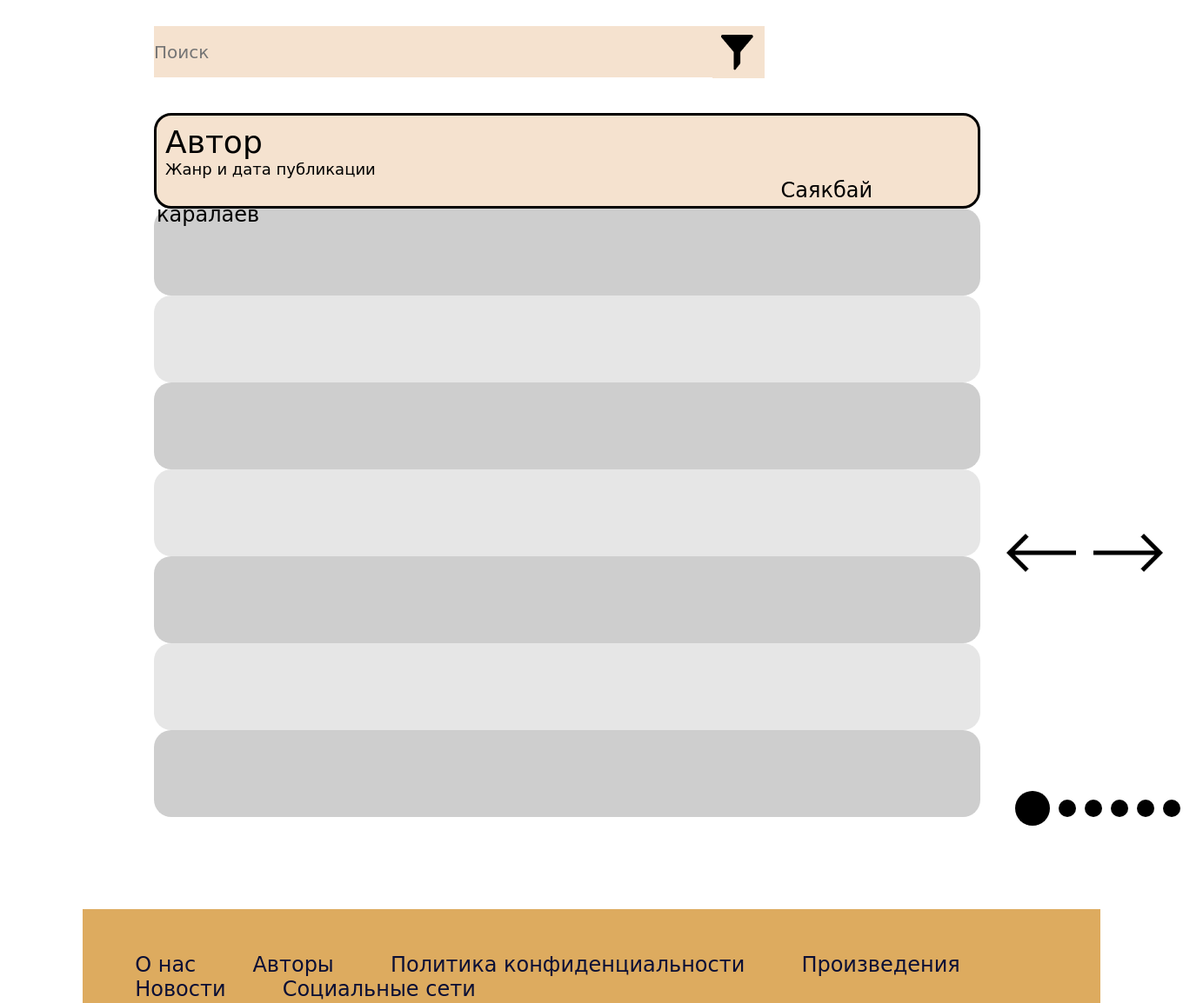
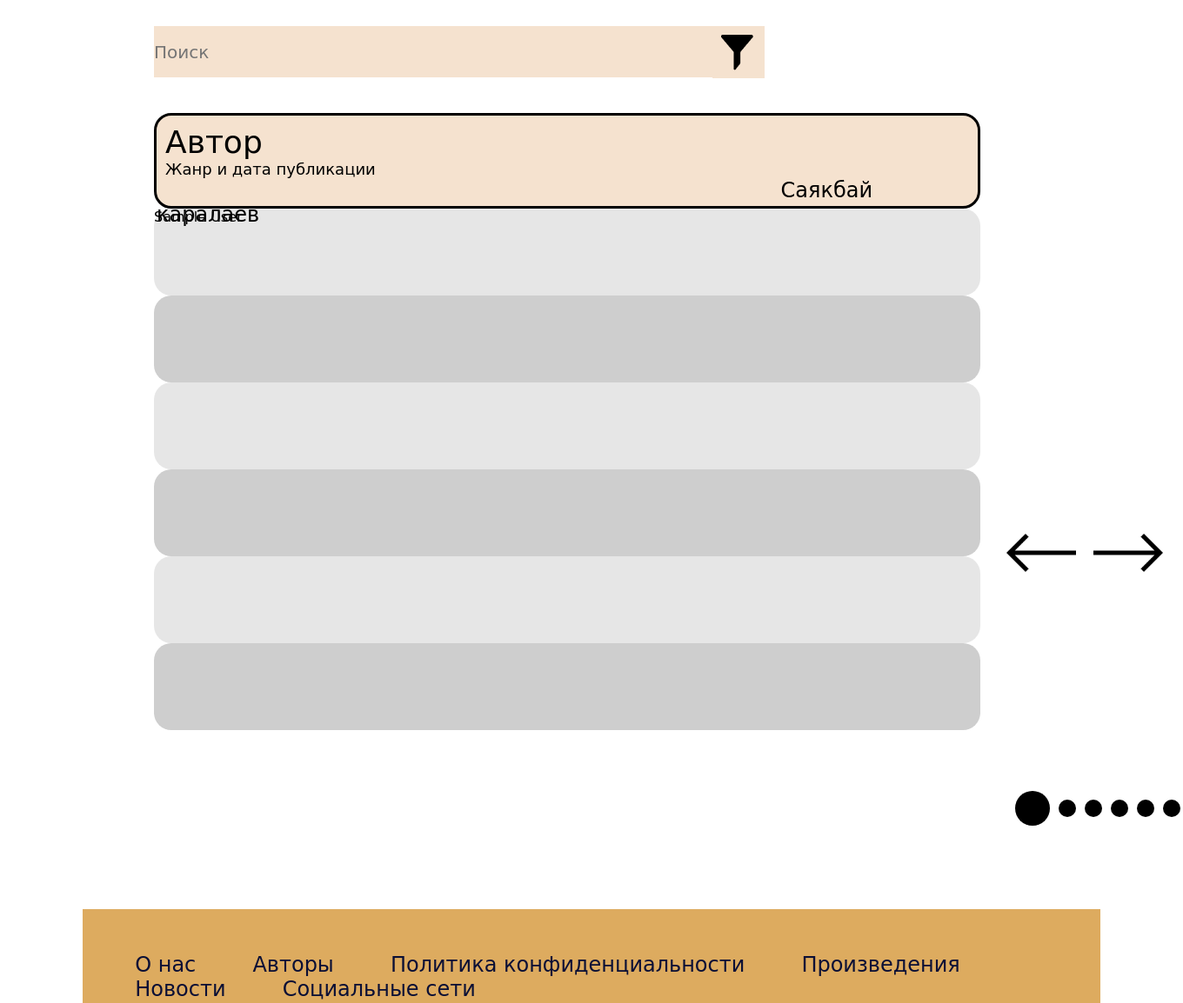
Before and after one commit to v1r7/chygarma, a Django app: template templates/pages/author_list.html in a window 1360 px wide. Shown: the part 2227-3381 px from the top of the page at 87% size. Run offline with Django 3.2, Linux system fonts and the light colour scheme; the template is opened without the code that fills it: values that come from a table or form of the project are taken from there, others are empty; the visitor is signed in with stand-in values (Sample User, id 1); data comes from the database, SQL or seed files in the repository; some web fonts are replaced.

Commit message:
added new templates

```diff
--- a/apps/users/views.py
+++ b/apps/users/views.py
@@ -100,8 +100,8 @@
 
     def get_context_data(self, *args, **kwargs):
         context = super().get_context_data(*args, **kwargs)
-        context['verses'] = Verse.objects.filter(author=True)
         context['author_id'] = Author.objects.filter(author=self.request.user).first().id
+        context['verses'] = Verse.objects.all()
 
         return context
 
--- a/templates/pages/author_list.html
+++ b/templates/pages/author_list.html
@@ -109,8 +109,13 @@
                             <p class="all__block-p">Жанр и дата публикации</p>
                             <span class="all__block-name">Саякбай каралаев</span>
                         </div>
-                        <div class="all__block-grey"></div>
-                        <div class="all__block-white"></div>
+                        {% for authors in authors_list %}
+                            {% if forloop.counter|divisibleby:2 %}
+                        <div class="all__block-grey">{{ authors }}</div>
+                            {% else %}
+                        <div class="all__block-white">{{ authors }}</div>
+                            {% endif %}
+                        {% endfor %}
                         <div class="all__block-grey"></div>
                         <div class="all__block-white"></div>
                         <div class="all__block-grey"></div>
```
Also changed, not shown: apps/verse/views.py (+10 -13 lines).
